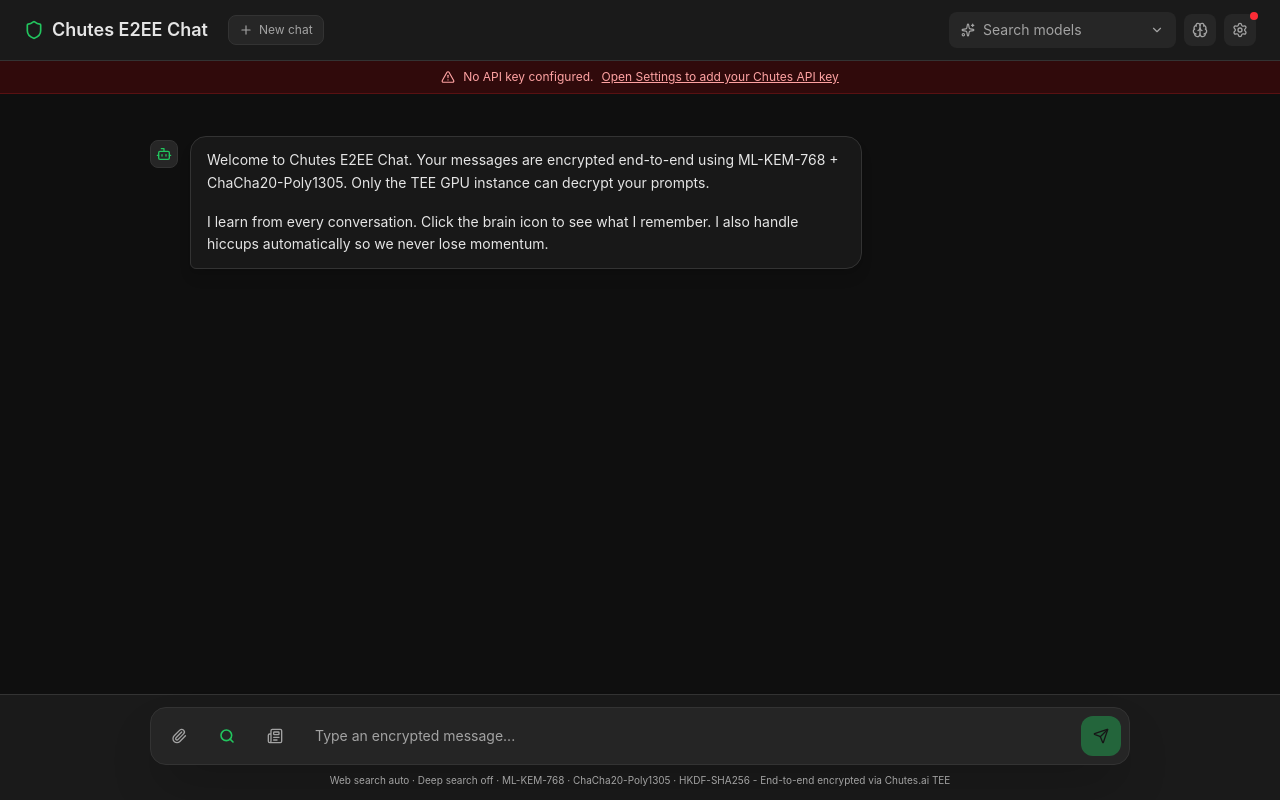
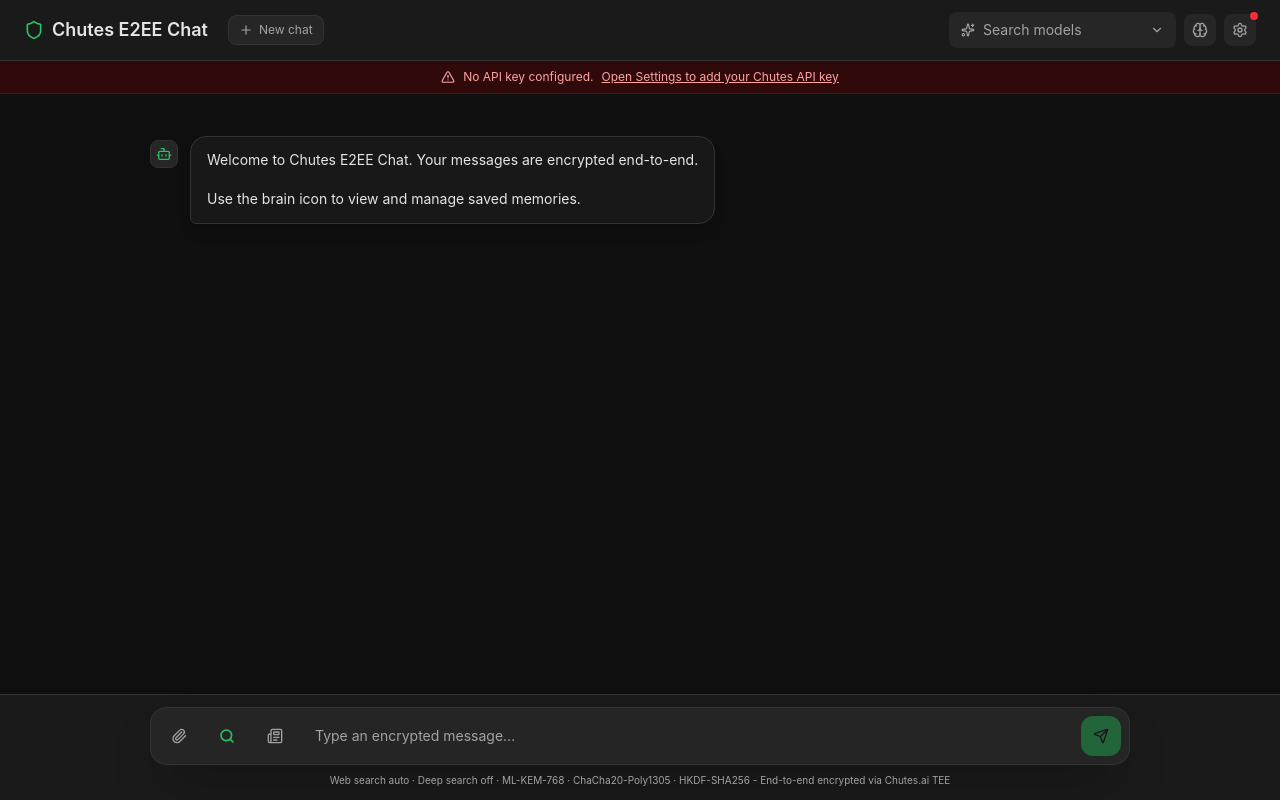
Before and after one commit to alex-drocks/chutes-e2ee-chat, a Next.js app in the folder renderer/: page / in a window 1280 px wide. Built offline with nearby package versions, Linux system fonts and the light colour scheme.

Commit message:
fix: simplify welcome message for clarity and brevity

```diff
--- a/renderer/src/components/ChatPage.tsx
+++ b/renderer/src/components/ChatPage.tsx
@@ -135,7 +135,7 @@
 const WELCOME_MESSAGE = {
   role: 'assistant',
   content:
-    'Welcome to Chutes E2EE Chat. Your messages are encrypted end-to-end using ML-KEM-768 + ChaCha20-Poly1305. Only the TEE GPU instance can decrypt your prompts.\n\nI learn from every conversation. Click the brain icon to see what I remember. I also handle hiccups automatically so we never lose momentum.',
+    'Welcome to Chutes E2EE Chat. Your messages are encrypted end-to-end.\n\nUse the brain icon to view and manage saved memories.',
 };
 
 function getErrorMessage(err: unknown, fallback: string) {
```
